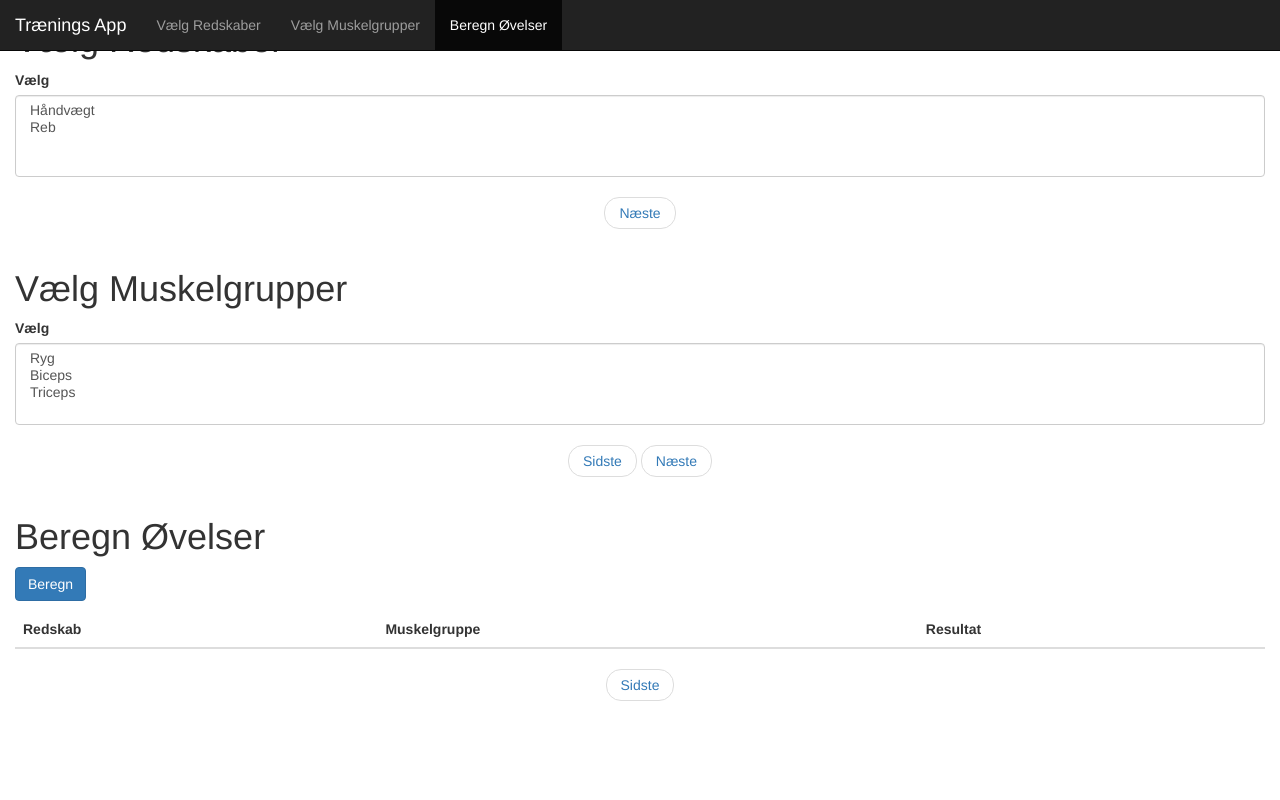
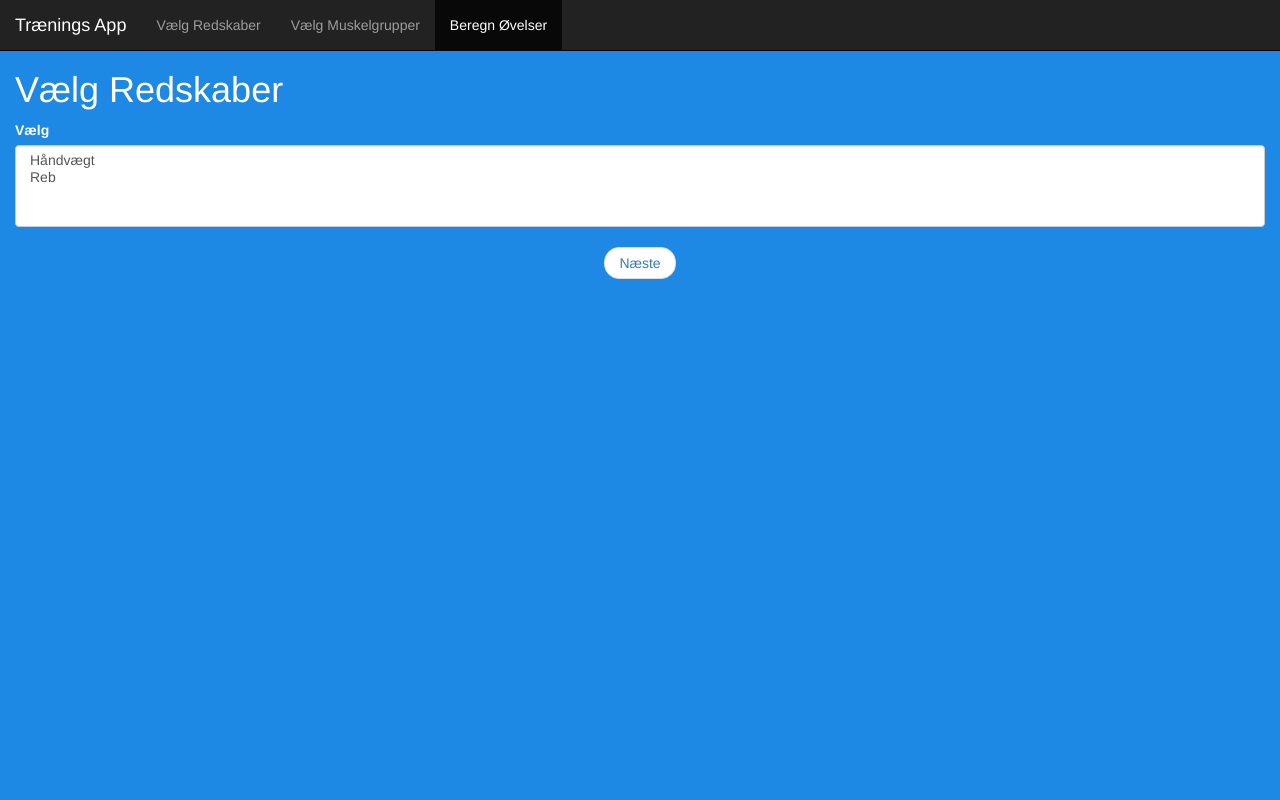
Before and after one commit to sunenilausen/appvalgfagprojekt, a plain HTML site: page ValgfagProjektApp/index.html in a window 1280 px wide. Shown: the top 800 px of the page. Drawn offline with nearby package versions, Linux system fonts and the light colour scheme.

Commit message:
forgot css

```diff
--- a/ValgfagProjektApp/styles.css
+++ b/ValgfagProjektApp/styles.css
@@ -1,6 +1,14 @@
-#greeting {
-  background-color: #F8F8F8;
-  font-family: 'Open Sans', sans-serif;
-  font-size: 24px;
-  margin: 15px;
+body {
+      position: relative;
+  }
+#section1 {padding-top:50px;height:100%;color: #fff; background-color: #1E88E5;}
+#section2 {padding-top:50px;height:100%;color: #fff; background-color: #673ab7;}
+#section3 {padding-top:50px;height:100%;}
+
+html, body {
+    height:100%;
 }
+
+.container {
+    height:100%;
+}
```
